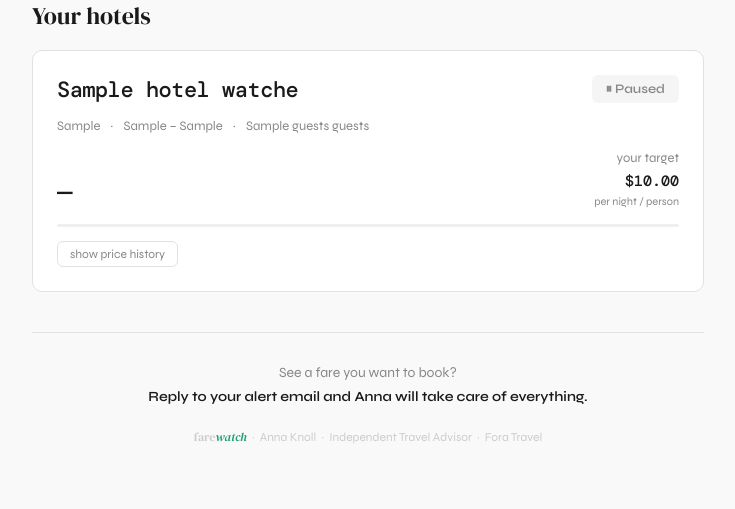
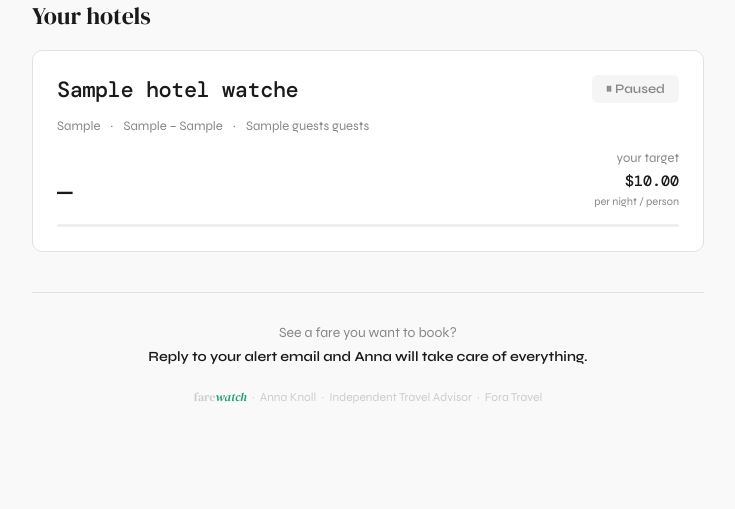
Before and after one commit to knollanna/FareWatch, a Flask app: template templates/client.html in a window 1280 px wide. Shown: the part 697-1206 px from the top of the page, without its empty margins (272-1007 px from the left). After the commit the page ends 1101 px from the top, so only its background shows below. Run offline with Flask 3, Linux system fonts and the light colour scheme; the template is opened without the code that fills it: most values are stand-ins (such as "Sample title", 1, 10 or a date in 2020); parts of the project's set-up code (start-up, migrations or seed data) failed here and were passed over.

Commit message:
Hotels: frame stored rates as observed/not-guaranteed; keep history admin-only
Per LiteAPI's guidance that stored rates must not be presented as guaranteed
quotes (they're live shopping data):
- Client hotel cards: relabel to "lowest observed" + "rates are live and can
  change until booked (as of <date>)".
- Hotel alert email (HTML + text) + Slack: same live/not-guaranteed caveat.
- Remove the price-history chart from the client page and lock /hotel_history
  behind @login_required — hotel history is now visible to Anna only.

Storing the minimal price-history fields is confirmed acceptable as analytics;
we already avoid persisting the full payload or offerId.

Verified: app/alerts compile, alert builders carry the caveat, client.html
renders with new wording and no stale history references.

Co-Authored-By: Claude Opus 4.8 <noreply@anthropic.com>

```diff
--- a/alerts.py
+++ b/alerts.py
@@ -487,6 +487,7 @@ def _build_hotel_alert_html(hw, rate, previous_low, currency):
     <tr><td style="padding:4px 0;">Your target</td><td style="padding:4px 0;text-align:right;">{currency} {target:,.0f}/night/person</td></tr>
   </table>
   <p style="margin:16px 0 4px;"><a href="{google}" style="background:#1a73e8;color:white;padding:12px 24px;text-decoration:none;border-radius:4px;font-weight:bold;">View hotel on Google →</a></p>
+  <p style="font-size:12px;color:#888;">This is the lowest rate we observed on the last check — hotel rates are live and can change until booked.</p>
   <p>Rates can move quickly — <strong>reply to this email</strong> and I'll get it booked for you.</p>
   {dash}
   <p style="margin-top:28px;padding-top:16px;border-top:1px solid #eee;font-size:13px;color:#888;">
@@ -518,6 +519,7 @@ def _build_hotel_alert_text(hw, rate, previous_low, currency):
         "",
         f"View hotel: {_google_hotel_url(name, city)}",
         "",
+        "This is the lowest rate we observed on the last check — hotel rates are live and can change until booked.",
         "Rates can move quickly — reply to this email and I'll get it booked for you.",
     ]
     if hw.get("client_token"):
@@ -568,11 +570,12 @@ def send_hotel_slack_alert(hotel_watch, rate, previous_low=None):
     lines = [
         f"🏨 *New hotel low: {name}*",
         f"*Client:* {hotel_watch.get('client_name') or '—'} · {city}",
-        f"*Rate:* ${ppp:,.0f}/night/person{note}",
+        f"*Lowest observed:* ${ppp:,.0f}/night/person{note}",
         f"*{rate.get('rate_name') or 'Room'}:* total ${rate['total_amount']:,.0f} for {rate['nights']} night(s)"
         + (f" · {refund}" if refund else ""),
         f"*Stay:* {dates} · {hotel_watch['guests']} guest(s)",
         f"*Target:* ${target:,.0f}/night/person",
+        "_Rates are live and can change until booked._",
     ]
     payload = {
         "blocks": [
--- a/app.py
+++ b/app.py
@@ -629,8 +629,10 @@ def watch_history(watch_id):
 
 
 @app.route("/hotel_history/<hotel_id>")
+@login_required
 def hotel_history(hotel_id):
-    """Public JSON of a hotel watch's price history (oldest→newest) for the chart."""
+    """Admin-only JSON of a hotel watch's price history (oldest→newest) for the
+    chart. Kept off the client page — hotel history is visible to Anna only."""
     rows = (
         supabase.table("hotel_price_history")
         .select("per_night_per_person_amount, per_night_amount, total_amount, "
--- a/templates/client.html
+++ b/templates/client.html
@@ -261,14 +261,13 @@
         <span>{{ hw.check_in }} – {{ hw.check_out }}</span>
         <span>{{ hw.guests }} guest{{ 's' if hw.guests != 1 }}</span>
         {% if hw.refundable_only %}<span>refundable</span>{% endif %}
-        {% if lp %}<span>checked {{ lp.checked_at[:10] }}</span>{% endif %}
       </div>
 
       <div class="client-prices">
         <div class="client-price-current {{ 'on-target' if hit_target }}">
           {% if lp %}{{ lp.currency }} {{ "%.2f"|format(lp.per_night_per_person_amount) }}
             <span style="display:block;font-size:12px;color:var(--muted);font-family:var(--font-sans);margin-top:3px;">
-              per night / person · total {{ lp.currency }} {{ "%.0f"|format(lp.total_amount) }} for {{ lp.nights }} night{{ 's' if lp.nights != 1 }}{% if lp.rate_name %} · {{ lp.rate_name }}{% endif %}
+              lowest observed · per night / person · total {{ lp.currency }} {{ "%.0f"|format(lp.total_amount) }} for {{ lp.nights }} night{{ 's' if lp.nights != 1 }}{% if lp.rate_name %} · {{ lp.rate_name }}{% endif %}
             </span>
           {% else %}—{% endif %}
         </div>
@@ -283,15 +282,11 @@
         <div class="progress-fill {{ 'on-target' if hit_target }}" style="width: {{ progress }}%"></div>
       </div>
 
-      <!-- price history -->
-      <button class="client-history-toggle" onclick="toggleClientHotelHistory('{{ hw.id }}', this)">
-        show price history
-      </button>
-      <div id="client-hotel-history-{{ hw.id }}" style="display:none">
-        <div id="client-hotel-history-panel-{{ hw.id }}">
-          <em style="font-size:13px;color:var(--muted)">Loading...</em>
-        </div>
+      {% if lp %}
+      <div style="font-size:11px;color:var(--muted);font-style:italic;">
+        Lowest rate observed as of {{ lp.checked_at[:10] }} — hotel rates are live and can change until booked.
       </div>
+      {% endif %}
 
     </div>
     {% endfor %}
@@ -402,74 +397,6 @@ async function toggleClientHistory(watchId, btn, passengers) {
     }
   });
 }
-
-// ── Hotels: per-night-per-person over time ──────────────────────────────────
-const clientHotelCharts = {};
-
-async function toggleClientHotelHistory(id, btn) {
-  const wrap = document.getElementById('client-hotel-history-' + id);
-  const panel = document.getElementById('client-hotel-history-panel-' + id);
-  const open = wrap.style.display === 'none';
-  wrap.style.display = open ? '' : 'none';
-  btn.textContent = open ? 'hide price history' : 'show price history';
-  if (!open || clientHotelCharts[id]) return;
-
-  const res = await fetch('/hotel_history/' + id);
-  const data = await res.json();
-
-  if (data.length < 2) {
-    panel.innerHTML = '<em style="font-size:13px;color:var(--muted)">Not enough data yet — check back soon.</em>';
-    return;
-  }
-
-  const prices = data.map(d => parseFloat(d.per_night_per_person_amount));
-  const labels = data.map(d => d.checked_at.slice(0, 10));
-  const min = Math.min(...prices).toFixed(0);
-  const max = Math.max(...prices).toFixed(0);
-  const current = prices[prices.length - 1].toFixed(0);
-
-  panel.innerHTML = `
-    <div style="display:flex;gap:20px;margin:12px 0 6px;">
-      <div style="font-size:12px;color:var(--muted)">current<strong style="font-family:var(--font-mono);color:var(--text);display:block;font-size:17px">$${current}</strong></div>
-      <div style="font-size:12px;color:var(--muted)">lowest seen<strong style="font-family:var(--font-mono);color:var(--accent);display:block;font-size:17px">$${min}</strong></div>
-      <div style="font-size:12px;color:var(--muted)">highest seen<strong style="font-family:var(--font-mono);color:#e05252;display:block;font-size:17px">$${max}</strong></div>
-    </div>
-    <div style="font-size:11px;color:var(--muted);margin-bottom:8px;">per night / person</div>
-    <div style="position:relative;height:160px;">
-      <canvas id="client-hotel-chart-${id}"></canvas>
-    </div>`;
-
-  const ctx = document.getElementById('client-hotel-chart-' + id).getContext('2d');
-  clientHotelCharts[id] = new Chart(ctx, {
-    type: 'line',
-    data: {
-      labels,
-      datasets: [{
-        data: prices,
-        borderColor: '#1D9E75',
-        backgroundColor: 'rgba(29,158,117,0.06)',
-        pointRadius: 4,
-        pointHoverRadius: 6,
-        pointBackgroundColor: '#1D9E75',
-        tension: 0.3,
-        fill: true,
-        borderWidth: 2,
-      }]
-    },
-    options: {
-      responsive: true,
-      maintainAspectRatio: false,
-      plugins: {
-        legend: { display: false },
-        tooltip: { callbacks: { label: (c) => '$' + c.parsed.y.toFixed(0) + '/night/person' } }
-      },
-      scales: {
-        y: { ticks: { callback: v => '$' + v, font: { family: 'DM Mono' } } },
-        x: { ticks: { font: { size: 11 } } }
-      }
-    }
-  });
-}
 </script>
 
 </body>
```
